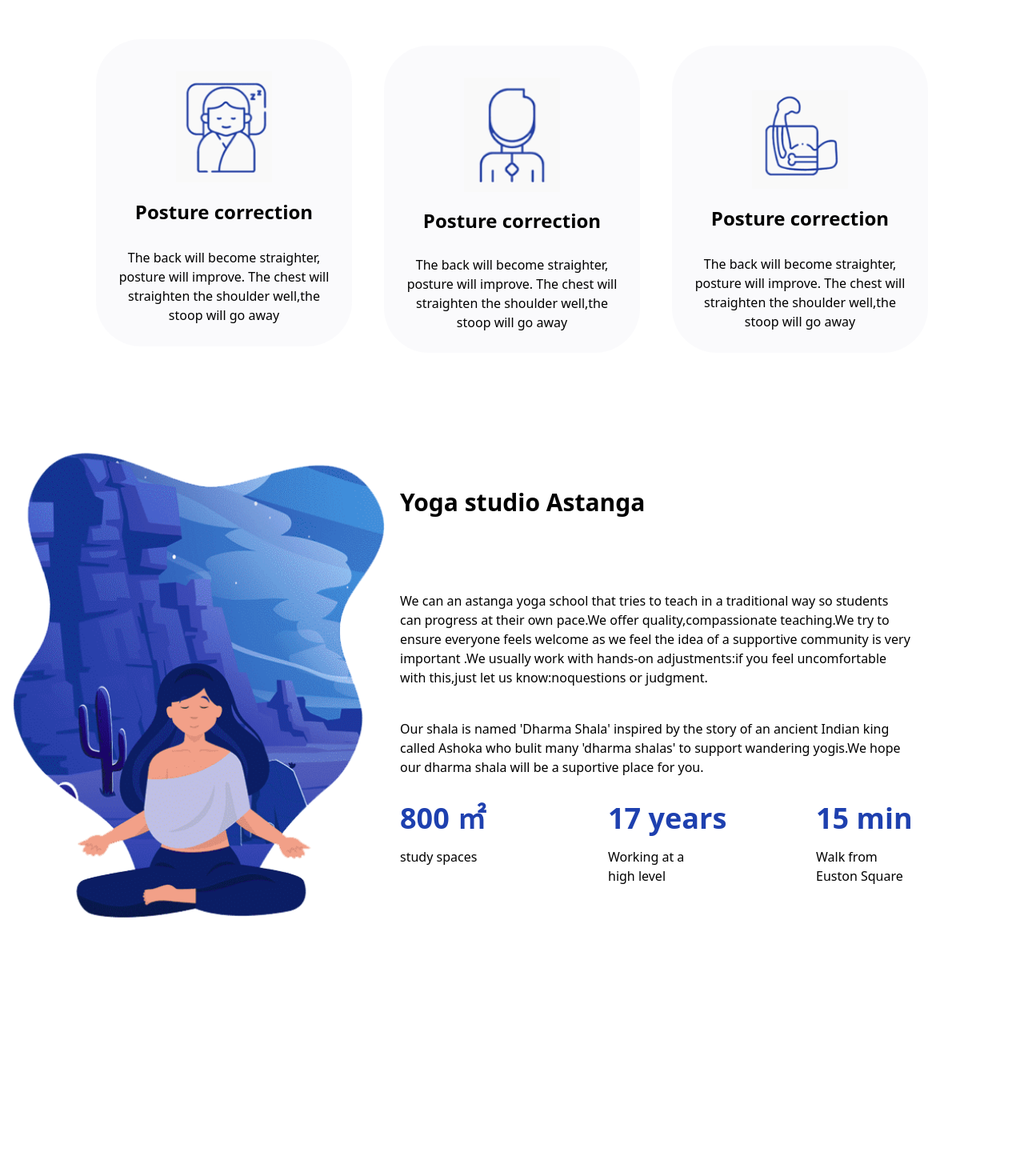
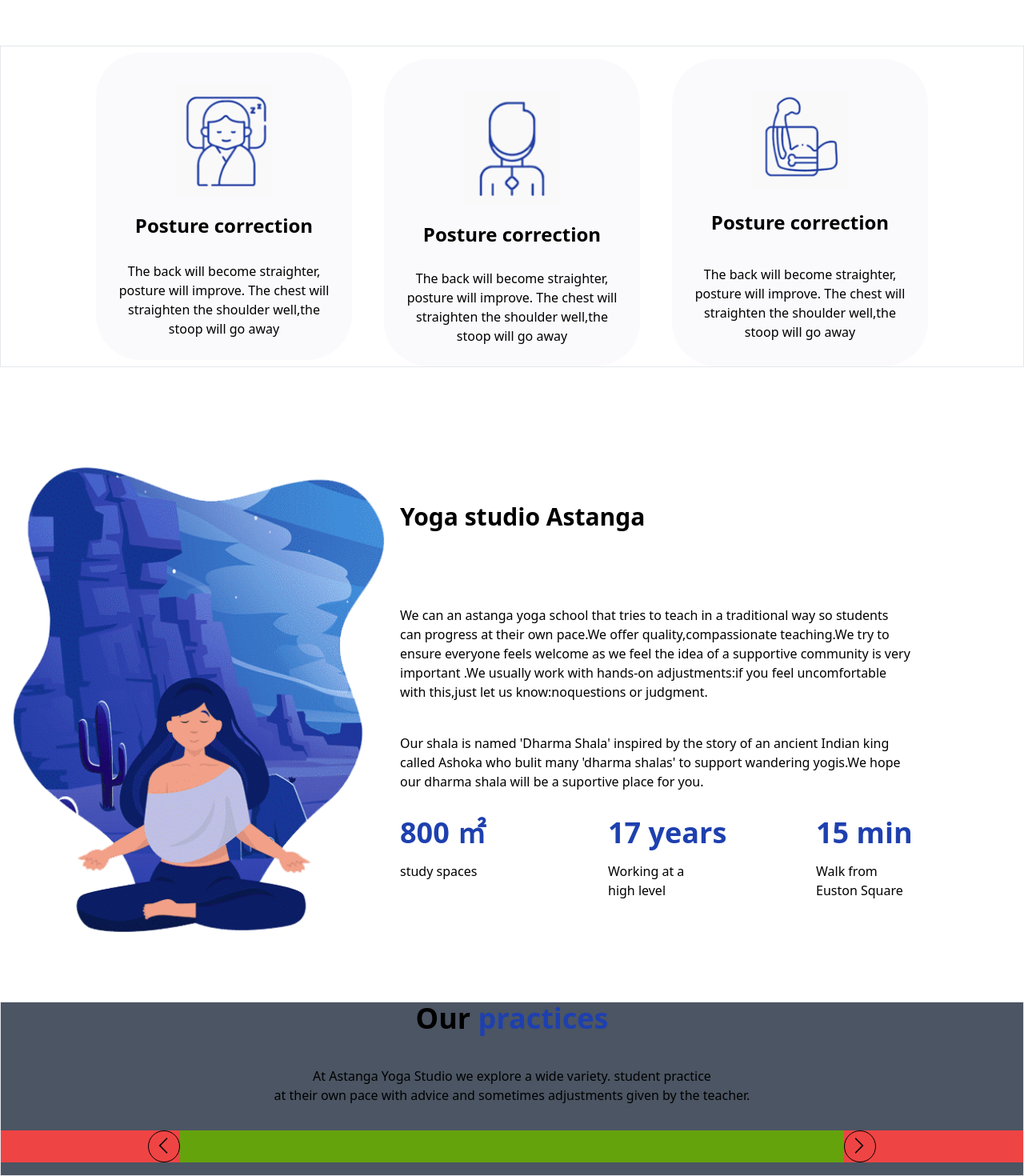
Before and after one commit to mohamadghasemi23/nextjs, a Next.js app: page /newtemp in a window 1280 px wide. Shown: the part 903-2373 px from the top of the page at 80% size. Before the commit the page ends 2073 px from the top, so only its background shows below. Built offline with nearby package versions, Linux system fonts and the light colour scheme.

Commit message:
new commit

```diff
--- a/package.json
+++ b/package.json
@@ -23,6 +23,7 @@
     "postcss": "8.4.24",
     "react": "18.2.0",
     "react-dom": "18.2.0",
+    "react-multi-carousel": "^2.8.4",
     "react-nice-avatar": "^1.4.0",
     "tailwindcss": "3.3.2",
     "typescript": "5.0.4"
--- a/src/app/newtemp/page.tsx
+++ b/src/app/newtemp/page.tsx
@@ -1,5 +1,6 @@
 import MainText from '@/components/MainText'
 import MiddleText from '@/components/MiddleText'
+import CarouselBar from '@/components/section4/CarouselBar'
 import SlideBar from '@/components/SlideBar'
 import UnderText from '@/components/UnderText'
 import React from 'react'
@@ -11,8 +12,9 @@ export default function page({}: Props) {
       <div className=' w-full'> <MainText/></div>
 
       <div className='   flex flex-1 w-full justify-center items-center mt-32'> <UnderText/></div>
-      <div className='   flex flex-1  w-full h-auto justify-center items-center  mt-16 '>< SlideBar/></div>
+      <div className='  w-full  '>< SlideBar/></div>
       <div className='   flex flex-1  w-full justify-center items-center   mt-16 '>< MiddleText/></div>
+      <div className='   flex flex-1  w-full justify-center items-center   mt-16 '><CarouselBar/></div>
 
 
 
--- a/src/components/SlideBar.tsx
+++ b/src/components/SlideBar.tsx
@@ -9,9 +9,9 @@ type Props = {}
 
 export default function SlideBar({}: Props) {
   return (
-    <div className='flex lg:flex-row sm:flex-col sm:space-y-4  h-auto items-center justify-center space-x-10'>
+    <div className='flex flex-1 lg:flex-row sm:flex-col sm:space-y-4 border h-auto items-center justify-center space-x-10 mt-20 '>
 
-        <div className=' w-80 h-96  rounded-[3.5rem] bg-slate-400/5 '>
+        <div className=' w-80 h-96  rounded-[3.5rem] bg-slate-400/5 hover:bg-red-400 '>
         <div className=' flex flex-col flex-1 items-center justify-center w-80 h-96  rounded-[3.5rem] '>
             <div className=' flex flex-1    justify-center w-full'>
             <Image  className='mt-10'
@@ -29,7 +29,9 @@ export default function SlideBar({}: Props) {
             </div>
             </div>
         </div>
-        <div className=' flex flex-col flex-1 items-center justify-center w-80 h-96 bg-slate-400/5 rounded-[3.5rem] '>
+
+        <div className=' w-80 h-96  rounded-[3.5rem] bg-slate-400/5 '>
+        <div className=' flex flex-col flex-1 items-center justify-center w-80 h-96  rounded-[3.5rem] '>
             <div className=' flex flex-1    justify-center w-full'>
             <Image  className='mt-10'
                 src={slidebar2}
@@ -45,9 +47,11 @@ export default function SlideBar({}: Props) {
                 <h3 className='-mt-12'>The back will become straighter,<br/>posture will improve. The chest will<br/>straighten the shoulder well,the<br/>stoop will go away</h3>
             </div>
             </div>
-        <div className=' w-80 h-96  rounded-[3.5rem] '><div className=' flex flex-col flex-1 items-center justify-center w-80 h-96 bg-slate-400/5 rounded-[3.5rem] '>
+        </div>
+        <div className=' w-80 h-96  rounded-[3.5rem] bg-slate-400/5 '>
+        <div className=' flex flex-col flex-1 items-center justify-center w-80 h-96  rounded-[3.5rem] '>
             <div className=' flex flex-1    justify-center w-full'>
-            <Image  className='mt-14'
+            <Image  className='mt-10'
                 src={slidebar3}
                 alt="Picture of the author"
                 width={120}
@@ -60,7 +64,8 @@ export default function SlideBar({}: Props) {
             <div className='flex flex-1  items-center justify-center w-full text-center'>
                 <h3 className='-mt-12'>The back will become straighter,<br/>posture will improve. The chest will<br/>straighten the shoulder well,the<br/>stoop will go away</h3>
             </div>
-            </div></div>
+            </div>
+        </div>
 
 
     </div>
--- /dev/null
+++ b/src/components/section4/CarouselBar.tsx
@@ -0,0 +1,91 @@
+
+
+import React, { Component } from "react";
+import { ChevronLeftIcon } from '@heroicons/react/24/solid'
+import { ChevronRightIcon } from '@heroicons/react/24/solid'
+import Carousel from "react-multi-carousel";
+import "react-multi-carousel/lib/styles.css";
+import OfferBox from "../OfferBox";
+
+
+type Props = {}
+
+export default function CarouselBar({}: Props) {
+
+    const images = [
+        "https://images.unsplash.com/photo-1549989476-69a92fa57c36?ixlib=rb-1.2.1&ixid=eyJhcHBfaWQiOjEyMDd9&auto=format&fit=crop&w=800&q=60",
+        "https://images.unsplash.com/photo-1549396535-c11d5c55b9df?ixlib=rb-1.2.1&auto=format&fit=crop&w=800&q=60",
+        "https://images.unsplash.com/photo-1550133730-695473e544be?ixlib=rb-1.2.1&ixid=eyJhcHBfaWQiOjEyMDd9&auto=format&fit=crop&w=800&q=60",
+        "https://images.unsplash.com/photo-1550167164-1b67c2be3973?ixlib=rb-1.2.1&ixid=eyJhcHBfaWQiOjEyMDd9&auto=format&fit=crop&w=800&q=60",
+        "https://images.unsplash.com/photo-1550338861-b7cfeaf8ffd8?ixlib=rb-1.2.1&ixid=eyJhcHBfaWQiOjEyMDd9&auto=format&fit=crop&w=800&q=60",
+        "https://images.unsplash.com/photo-1550223640-23097fc71cb2?ixlib=rb-1.2.1&ixid=eyJhcHBfaWQiOjEyMDd9&auto=format&fit=crop&w=800&q=60",
+        "https://images.unsplash.com/photo-1550353175-a3611868086b?ixlib=rb-1.2.1&ixid=eyJhcHBfaWQiOjEyMDd9&auto=format&fit=crop&w=800&q=60",
+        "https://images.unsplash.com/photo-1550330039-a54e15ed9d33?ixlib=rb-1.2.1&ixid=eyJhcHBfaWQiOjEyMDd9&auto=format&fit=crop&w=800&q=60",
+        "https://images.unsplash.com/photo-1549737328-8b9f3252b927?ixlib=rb-1.2.1&ixid=eyJhcHBfaWQiOjEyMDd9&auto=format&fit=crop&w=800&q=60",
+        "https://images.unsplash.com/photo-1549833284-6a7df91c1f65?ixlib=rb-1.2.1&ixid=eyJhcHBfaWQiOjEyMDd9&auto=format&fit=crop&w=800&q=60",
+        "https://images.unsplash.com/photo-1549985908-597a09ef0a7c?ixlib=rb-1.2.1&ixid=eyJhcHBfaWQiOjEyMDd9&auto=format&fit=crop&w=800&q=60",
+        "https://images.unsplash.com/photo-1550064824-8f993041ffd3?ixlib=rb-1.2.1&ixid=eyJhcHBfaWQiOjEyMDd9&auto=format&fit=crop&w=800&q=60"
+      ];
+      const texts = [
+        "Appending currency sign to a purchase form in your e-commerce site using plain JavaScript.",
+        "Fixing CSS load order/style.chunk.css incorrect in Nextjs",
+        "React Carousel with Server Side Rendering Support – Part 1",
+        "React Carousel with Server Side Rendering Support – Part 2",
+        "Flutter Xcode couldn’t find any iOS App Development provisioning profiles"
+      ];
+    const fakerData = Array(12)
+    .fill(0)
+    .map((item, index) => {
+      return {
+        image: images[index],
+        headline: "w3js -> web front-end studio",
+        description: texts[index] || texts[0]
+      };
+    });
+    const responsive = {
+        desktop: {
+          breakpoint: { max: 3000, min: 1024 },
+          items: 3,
+          slidesToSlide: 3 // optional, default to 1.
+        },
+        tablet: {
+          breakpoint: { max: 1024, min: 464 },
+          items: 2,
+          slidesToSlide: 2 // optional, default to 1.
+        },
+        mobile: {
+          breakpoint: { max: 464, min: 0 },
+          items: 1,
+          slidesToSlide: 1 // optional, default to 1.
+        }
+      };
+  return (
+    <div className=' flex flex-col flex-1 w-auto h-auto items-center justify-center border bg-gray-600'>
+        <div>
+            <h3 className='font-bold text-center text-4xl'>Our <span className=' text-4xl text-center text-blue-800'>practices</span></h3>
+            <h3 className='mt-10 text-center'>At Astanga Yoga Studio we explore a wide variety. student practice<br/>
+            at their own pace with advice and sometimes adjustments given by the teacher. </h3>
+        </div>
+        <div className='mt-8 flex flex-1 flex-row w-full bg-orange-800  mb-4'>
+            <div className='flex w-56 items-end justify-end  bg-red-500'>
+                <div className='border border-black bg-bor rounded-full w-10 h-10 p-1'>
+                <ChevronLeftIcon className="h-7 w-7 " />
+                </div>
+            </div>
+            <div className='flex flex-1 items-center justify-center bg-lime-600' >
+
+
+
+
+            </div>
+
+
+            <div className='flex w-56  bg-red-500'>
+            <div className='border border-black bg-bor rounded-full w-10 h-10 p-1'>
+                <ChevronRightIcon className="h-7 w-7 " />
+                </div>
+            </div>
+        </div>
+    </div>
+  )
+}
--- a/tsconfig.json
+++ b/tsconfig.json
@@ -5,6 +5,7 @@
     "allowJs": true,
     "skipLibCheck": true,
     "strict": true,
+    "noImplicitThis": false,
     "forceConsistentCasingInFileNames": true,
     "noEmit": true,
     "esModuleInterop": true,
```
Also changed, not shown: 1 other file (tests, documents, lock files or other folders).
